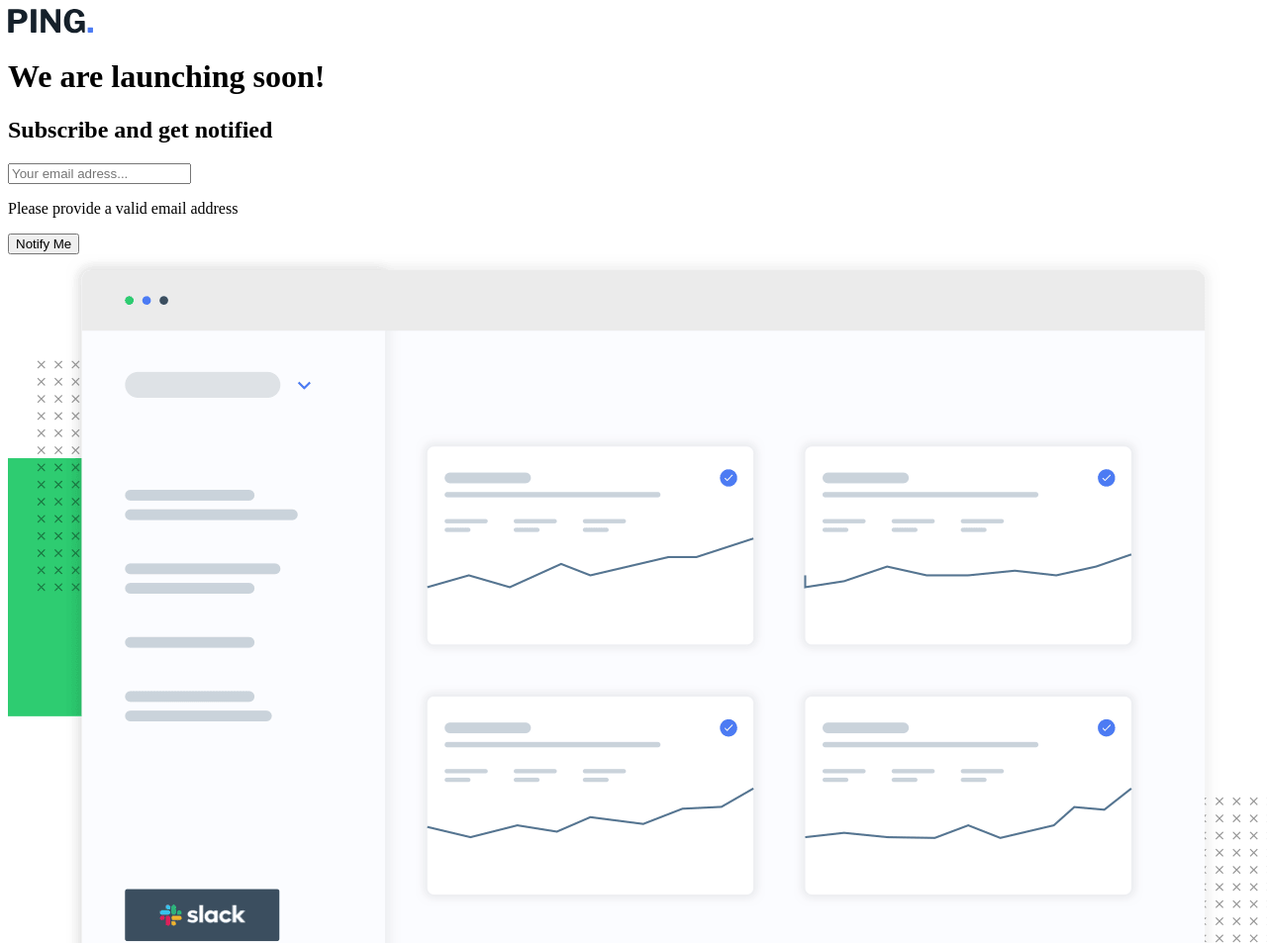
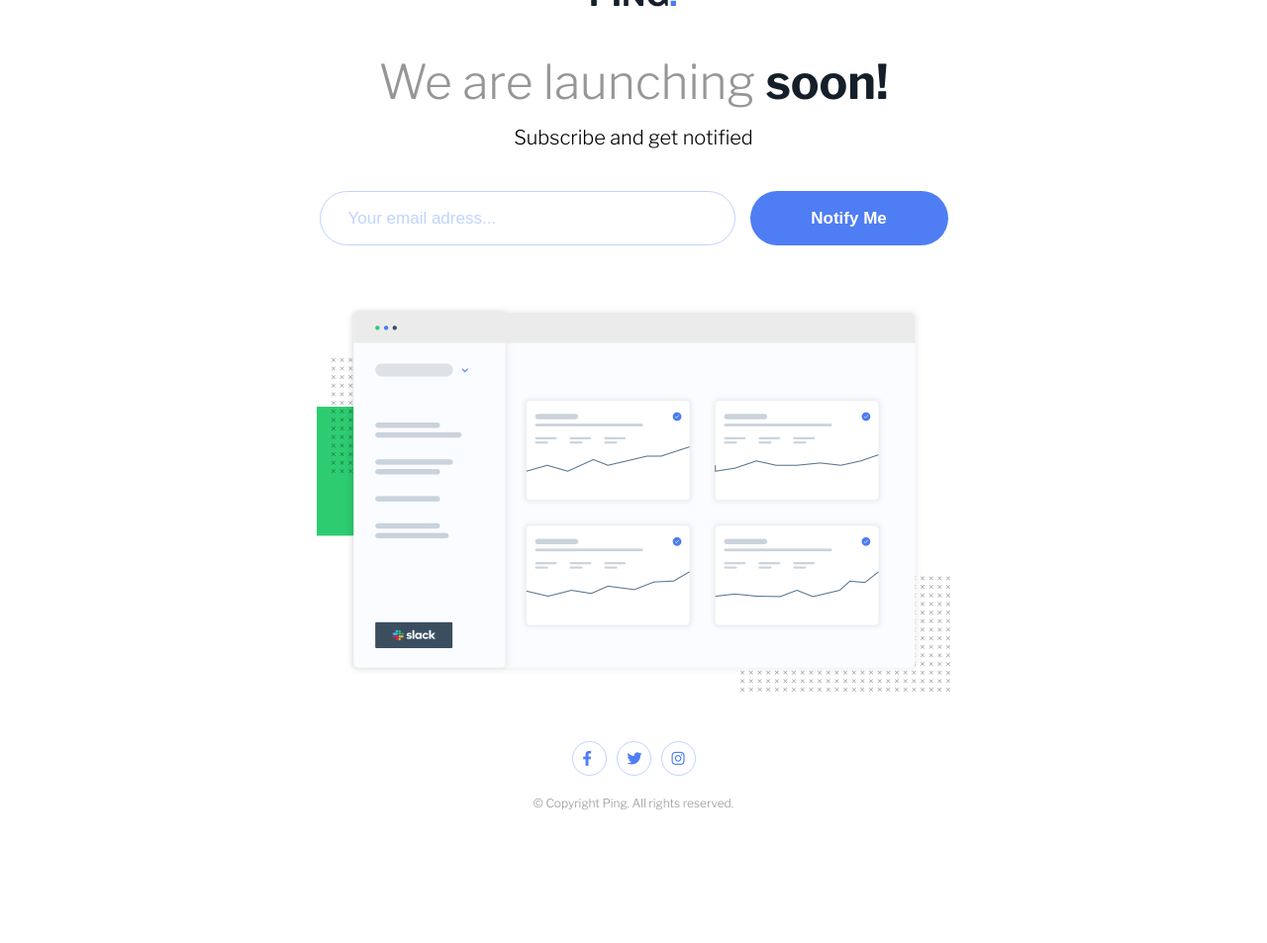
Before and after one commit to DarkPsycho0/ping-coming-soon-page, a plain HTML site: page index.html in a window 1280 px wide. Shown: the top 953 px of the page at 99% size. After the commit the page ends 819 px from the top, so only its background shows below. Drawn offline with nearby package versions, Linux system fonts and the light colour scheme.

Commit message:
style pronto

```diff
--- a/index.html
+++ b/index.html
@@ -16,22 +16,22 @@
 <body>
     <main class="container">
         <a href="/"><img src="./src/images/logo.svg" alt="logo"></a>
-        <h1>We are launching soon!</h1>
+        <h1>We are launching <span>soon!</span></h1>
         <h2>Subscribe and get notified</h2>
         <form action="">
-            <div class="email">
-                <input type="email" name="" id="" placeholder="Your email adress...">
-                <p>Please provide a valid email address</p>
+            <div>
+                <input class="email" type="email" name="" id="" placeholder="Your email adress...">
+                <p class="none erro">Please provide a valid email address</p>
             </div>
-            <input type="submit" value="Notify Me">
+            <input class="submit" type="submit" value="Notify Me">
         </form>
-        <img src="./src/images/illustration-dashboard.png" alt="dashboard">
+        <img class="dashboard" src="./src/images/illustration-dashboard.png" alt="dashboard">
         <ul>
             <li><a href="#" target="_blank"><i class="fa-brands fa-facebook-f"></i></a></li>
             <li><a href="#" target="_blank"><i class="fa-brands fa-twitter"></i></a></li>
             <li><a href="#" target="_blank"><i class="fa-brands fa-instagram"></i></a></li>
         </ul>
-        <p>&copy; Copyright Ping. All rights reserved.</p>
+        <p class="copyright">&copy; Copyright Ping. All rights reserved.</p>
     </main>
     <script src="./src/js/index.js"></script>
 </body>
--- a/src/css/reset.css
+++ b/src/css/reset.css
@@ -0,0 +1,12 @@
+*{
+    padding: 0;
+    margin: 0;
+    box-sizing: border-box;
+}
+li{
+    list-style: none;
+}
+a{
+    color: inherit;
+    text-decoration: none;
+}
--- a/src/css/style.css
+++ b/src/css/style.css
@@ -0,0 +1,104 @@
+@import url('https://fonts.googleapis.com/css2?family=Libre+Franklin:wght@300;600;700&display=swap');
+body{
+    font-family: 'Libre Franklin', sans-serif;
+    font-size: 20px;
+}
+.container{
+    display: flex;
+    flex-direction: column;
+    justify-content: center;
+    align-items: center;
+    height: 100vh;
+    max-width: 1440px;
+    margin: 0 auto;
+}
+a{
+    margin-bottom: 42px;
+}
+h1{
+    color: hsl(0, 0%, 59%);
+    font-size: 48px;
+    font-weight: 400;
+    margin-bottom: 15px;
+}
+span{
+    font-weight: 700;
+    color: hsl(209, 33%, 12%);
+}
+h2{
+    font-size: 20px;
+    font-weight: 400;
+    margin-bottom: 42px;
+}
+form{
+    display: flex;
+}
+.email, .submit{
+    height: 55px;
+    border-radius: 55px;
+    font-size: 17px;
+}
+.email{
+    width: 420px;
+    margin-right: 15px;
+    padding: 20px 28px;
+    border: 1px solid hsl(223, 100%, 88%);
+}
+.email::placeholder{
+    color: hsl(223, 100%, 88%);
+}
+.submit{
+    width: 200px;
+    background-color: hsl(223, 87%, 63%);
+    border: none;
+    color: #ffffff;
+    transition: 0.3s ease-in;
+    font-weight: 600;
+    cursor: pointer;
+}
+.submit:hover{
+    opacity: 80%;
+}
+.erro{
+    font-style: italic;
+    font-size: 14px;
+    color: hsl(354, 100%, 66%);
+    padding: 5px 20px;
+}
+.email-erro{
+    border: 1px solid hsl(354, 100%, 66%);
+    color: hsl(354, 100%, 66%);
+}
+form div{
+    margin-bottom: 60px;
+}
+.dashboard{
+    width: 640px;
+    margin-bottom: 50px;
+}
+ul{
+    display: flex;
+    gap: 10px;
+}
+ul li{
+    border-radius: 50%;
+    border: 1px solid hsl(223, 100%, 88%);
+    font-size: 15px;
+    width: 35px;
+    height: 35px;
+    padding: 8px 10px;
+    color: hsl(223, 87%, 63%);
+    transition: 0.3s ease-in;
+    margin-bottom: 20px;
+}
+ul li:hover{
+    background-color: hsl(223, 87%, 63%);
+    color: #ffffff;
+}
+.copyright{
+    font-size: 12px;
+    color: hsl(0, 0%, 59%);
+}
+.none{
+    display: none;
+}
```
